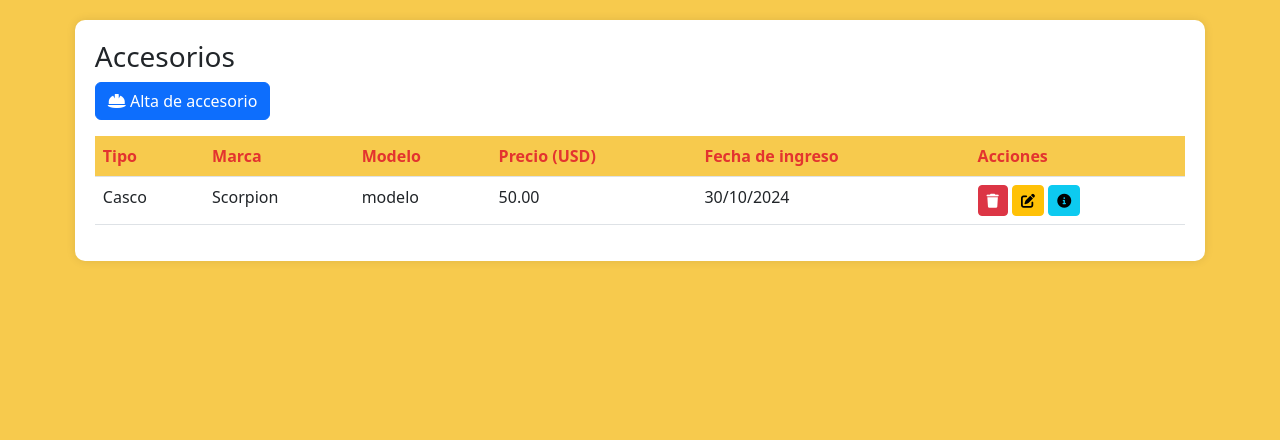
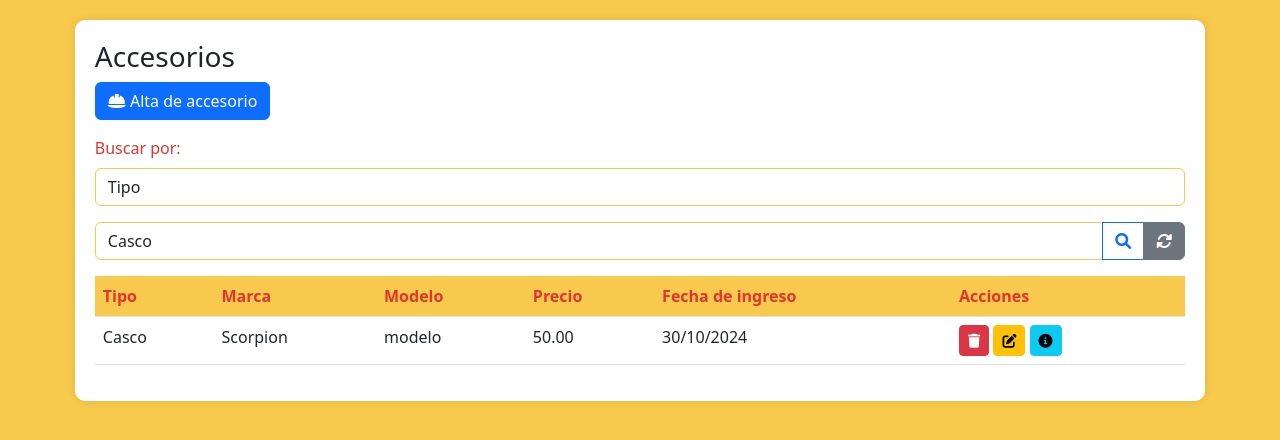
Before and after one commit to jlumaca/UmpierrezMotos, a Django app: page /accesorios in a window 1280 px wide. Shown: the part 56-496 px from the top of the page. Run offline with Django 5.2, Linux system fonts and the light colour scheme; data comes from the database, SQL or seed files in the repository; both versions use the stored data as it was after the commit.

Commit message:
busqueda de accesorios, mensaje de confirmacion

```diff
--- a/AppUM/templates/perfil_administrativo/accesorios/accesorios.html
+++ b/AppUM/templates/perfil_administrativo/accesorios/accesorios.html
@@ -17,13 +17,53 @@
     <a href="{% url 'AccesorioAlta' %}" class="btn btn-primary mb-3">
         <i class="fas fa-helmet-safety"></i> Alta de accesorio
     </a>
+    <div class="mb-3">
+        <label for="estado" class="form-label">Buscar por:</label>
+        <select class="form-control" name="estado_accesorio" id="tipo_busqueda" onchange="tipo_busqueda()">
+            <option value="tipo">Tipo</option>
+            <option value="marca_modelo">Marca y modelo</option>
+
+        </select>
+    </div>
+
+    <form action="{% url 'BusquedaTipoAccesorio' %}" enctype="multipart/form-data" method="get" id="busqueda_tipo">{% csrf_token %}
+        <div class="input-group mb-3">
+            <select class="form-control" name="tipo_accesorio" id="tipo_accesorio">
+                <option value="casco">Casco</option>
+                <option value="otro">Otro</option>
+            </select>
+            <button class="btn btn-outline-primary" type="submit">
+                <i class="fas fa-search"></i>
+            </button>
+
+            <a href="{% url 'Accesorios' %}" class="btn btn-secondary">
+                <i class="fas fa-sync-alt"></i>
+            </a>
+        </div>
+    </form>
+
+    <form action="{% url 'BusquedaMarcaModeloAccesorio' %}" enctype="multipart/form-data" method="get" id="busqueda_marca_modelo" style="display: none;">
+        {% csrf_token %}
+        <div class="input-group mb-3">
+            <input type="text" class="form-control" name="marca_modelo" placeholder="Marca">
+            <span class="input-group-text">-</span>
+            <input type="text" class="form-control" name="modelo_marca" placeholder="Modelo">
+            <button class="btn btn-outline-primary" type="submit">
+                <i class="fas fa-search"></i>
+            </button>
+            <a href="{% url 'Accesorios' %}" class="btn btn-secondary">
+                <i class="fas fa-sync-alt"></i>
+            </a>
+        </div>
+    </form>
+
     <table class="table">
         <thead>
             <tr>
                 <th>Tipo</th>
                 <th>Marca</th>
                 <th>Modelo</th>
-                <th>Precio (USD)</th>
+                <th>Precio</th>
                 <th>Fecha de ingreso</th>
                 <th>Acciones</th>
             </tr>
@@ -55,5 +95,15 @@
         </tbody>
     </table>
 </div>
+<script>
+    function tipo_busqueda() {
+        var busqueda_tipo = document.getElementById("tipo_busqueda").value;
 
+        var busqueda_tipo_inp = document.getElementById("busqueda_tipo");
+        var busqueda_marca_modelo = document.getElementById("busqueda_marca_modelo");
+
+        busqueda_tipo_inp.style.display = busqueda_tipo === "tipo" ? "block" : "none";
+        busqueda_marca_modelo.style.display = busqueda_tipo === "marca_modelo" ? "block" : "none";
+    }
+</script>
 {% endblock %}
--- a/AppUM/urls.py
+++ b/AppUM/urls.py
@@ -31,6 +31,9 @@ urlpatterns = [
      path('accesorio_baja/<int:id_accesorio>', views.baja_accesorio,name="AccesorioBaja"),
      path('accesorio_detalle/<int:id_accesorio>', views.detalles_accesorio,name="AccesorioDetalle"),
 
+     path('busqueda_marca_modelo_accesorio', views.busqueda_marca_modelo_accesorio,name="BusquedaMarcaModeloAccesorio"),
+     path('busqueda_tipo_accesorio', views.busqueda_tipo_accesorio,name="BusquedaTipoAccesorio"),
+
 
 
 ] + static(settings.MEDIA_URL, document_root=settings.MEDIA_ROOT)
--- a/AppUM/views.py
+++ b/AppUM/views.py
@@ -840,11 +840,6 @@ def alta_accesorio(req):
     try:
         if req.method == "POST":
             tipo = req.POST['tipo_accesorio'].upper()
-
-            if tipo == "OTRO":
-                tipo = req.POST['tipo_accesorio_text'].upper()
-
-
             marca = req.POST['marca_accesorio'].upper()
             modelo = req.POST['modelo_accesorio'].upper()
             precio = req.POST['precio_accesorio']
@@ -862,9 +857,14 @@ def alta_accesorio(req):
             )
 
             nuevo_accesorio.save()
+
+            if req.POST['tipo_accesorio'] == "Otro":
+                tipo = "Accesorio"
+            else:
+                tipo = req.POST['tipo_accesorio']
             # return render(req,"perfil_administrativo/accesorios/accesorios.html",{"message":"Accesorio ingresado con éxito"})
-            retornar_accesorios = vista_inventario_accesorios(req)
-            return retornar_accesorios
+            messages.success(req, f"{tipo} ingresado con éxito.")
+            return redirect('Accesorios')
         else:
             return render(req,"perfil_administrativo/accesorios/alta_accesorio.html",{})
     except Exception as e:
@@ -917,3 +917,30 @@ def detalles_accesorio(req,id_accesorio):
         return render(req, "perfil_administrativo/accesorios/detalles_accesorio.html", {"accesorio":accesorio_detalle})
     except Exception as e:
         pass
+
+def busqueda_tipo_accesorio(req):
+    try:
+        tipo = req.GET.get('tipo_accesorio')
+        accesorio = Accesorio.objects.filter(tipo__icontains=tipo,activo=1)
+        paginator = Paginator(accesorio, 5)  # 10 accesorios por página
+        page_number = req.GET.get('page')  # Obtiene el número de página desde la URL
+        page_obj = paginator.get_page(page_number)  # Obtiene la página solicitada
+
+        return render(req,"perfil_administrativo/accesorios/accesorios.html",{'page_obj': page_obj,"accesorios":accesorio})
+    except Exception as e:
+        pass
+
+
+def busqueda_marca_modelo_accesorio(req):
+    try:
+        marca = req.GET.get('marca_modelo')
+        modelo = req.GET.get('modelo_marca')
+        #if req.method == 'get':
+        accesorio = Accesorio.objects.filter(marca__icontains=marca,modelo__icontains=modelo,activo=1)
+        paginator = Paginator(accesorio, 5)  # 10 accesorios por página
+        page_number = req.GET.get('page')  # Obtiene el número de página desde la URL
+        page_obj = paginator.get_page(page_number)  # Obtiene la página solicitada
+
+        return render(req,"perfil_administrativo/accesorios/accesorios.html",{'page_obj': page_obj,"accesorios":accesorio})
+    except Exception as e:
+        pass
```
Also changed, not shown: AppUM/templates/perfil_administrativo/accesorios/alta_accesorio.html (+1 -24 lines), db.sqlite3.
